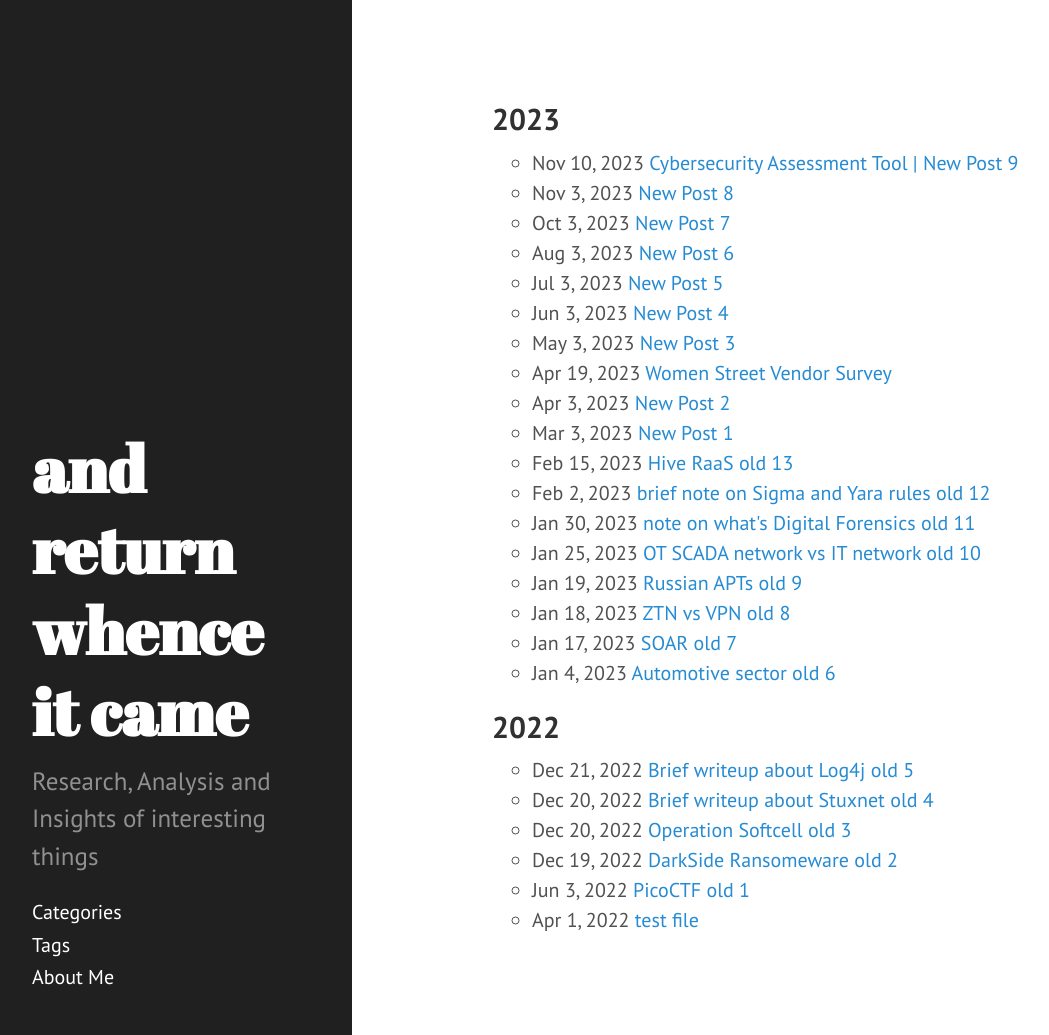
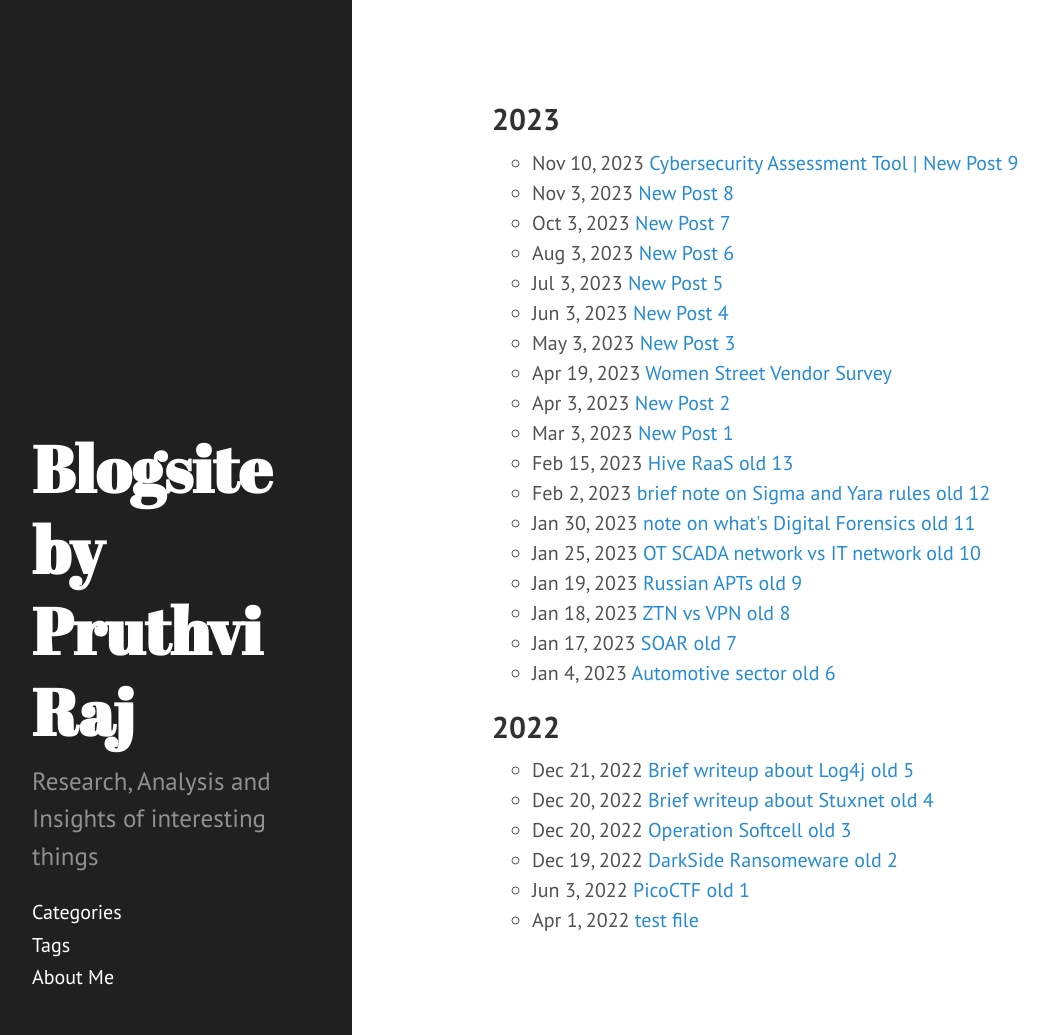
Before and after one commit to pruthviraj133/repo-uno, a Jekyll site: the page built from index.html, in a window 1280 px wide and 1035 px high. Shown: the whole window, without its empty margins (8-1057 px from the left). Built offline with Jekyll 4.4.1, drawn with Linux system fonts in a browser that asks for light colours; nearby versions of some CDN libraries; the list of posts is cut into pages by our own code.

Commit message:
Update _config.yml

```diff
--- a/_config.yml
+++ b/_config.yml
@@ -7,7 +7,7 @@ plugins: [jekyll-paginate]
 permalink: pretty
 
 # Setup
-title: and return whence it came
+title: Blogsite by Pruthvi Raj
 # tagline:
 description: 'Research, Analysis and Insights of interesting things'
 url: 'https://pruthviraj133.github.io'
```
